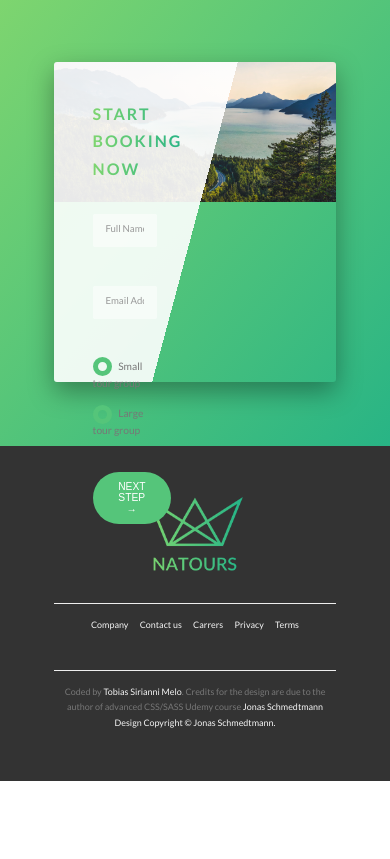
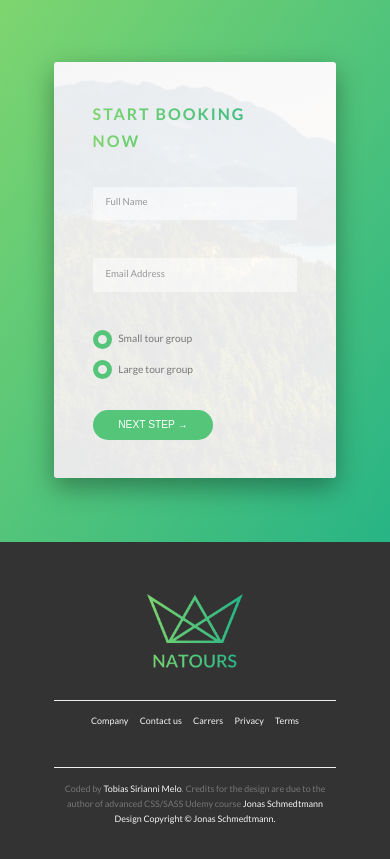
Before and after one commit to tsirianni/Natours-landing-page, a website: page index.html in a window 390 px wide. Shown: the part 4928-5787 px from the top of the page. Before the commit the page ends 5709 px from the top, so only its background shows below. Drawn offline with nearby package versions, Linux system fonts and the light colour scheme; files that its build step writes are made by us from their sources.

Commit message:
Adjusted responsiveness | form

```diff
--- a/scss/pages/_home.scss
+++ b/scss/pages/_home.scss
@@ -64,10 +64,32 @@
     border-radius: 3px;
     box-shadow: 0 1.5rem 4rem rgba($color-black, .35);
 
-    height: 50rem;
+    @include respond(tab-land) {
+        background-image: linear-gradient(105deg,
+                                    rgba($color-white, .9) 0%,
+                                    rgba($color-white, .9) 65%,
+                                    transparent 65%),
+                                    url("../img/nat-10.jpg");
+        background-size: cover;
+    }
+
+    @include respond(tab-land) {
+        background-image: linear-gradient(105deg,
+                                    rgba($color-white, .9) 0%,
+                                    rgba($color-white, .9) 100%),
+                                    url("../img/nat-10.jpg");
+    }
 
     &__form {
         width: 50%;
         padding: 6rem;
+
+        @include respond(tab-land) {
+            width: 65%;
+        }
+
+        @include respond(tab-port) {
+            width: 100%;
+        }
     }
 }
```
